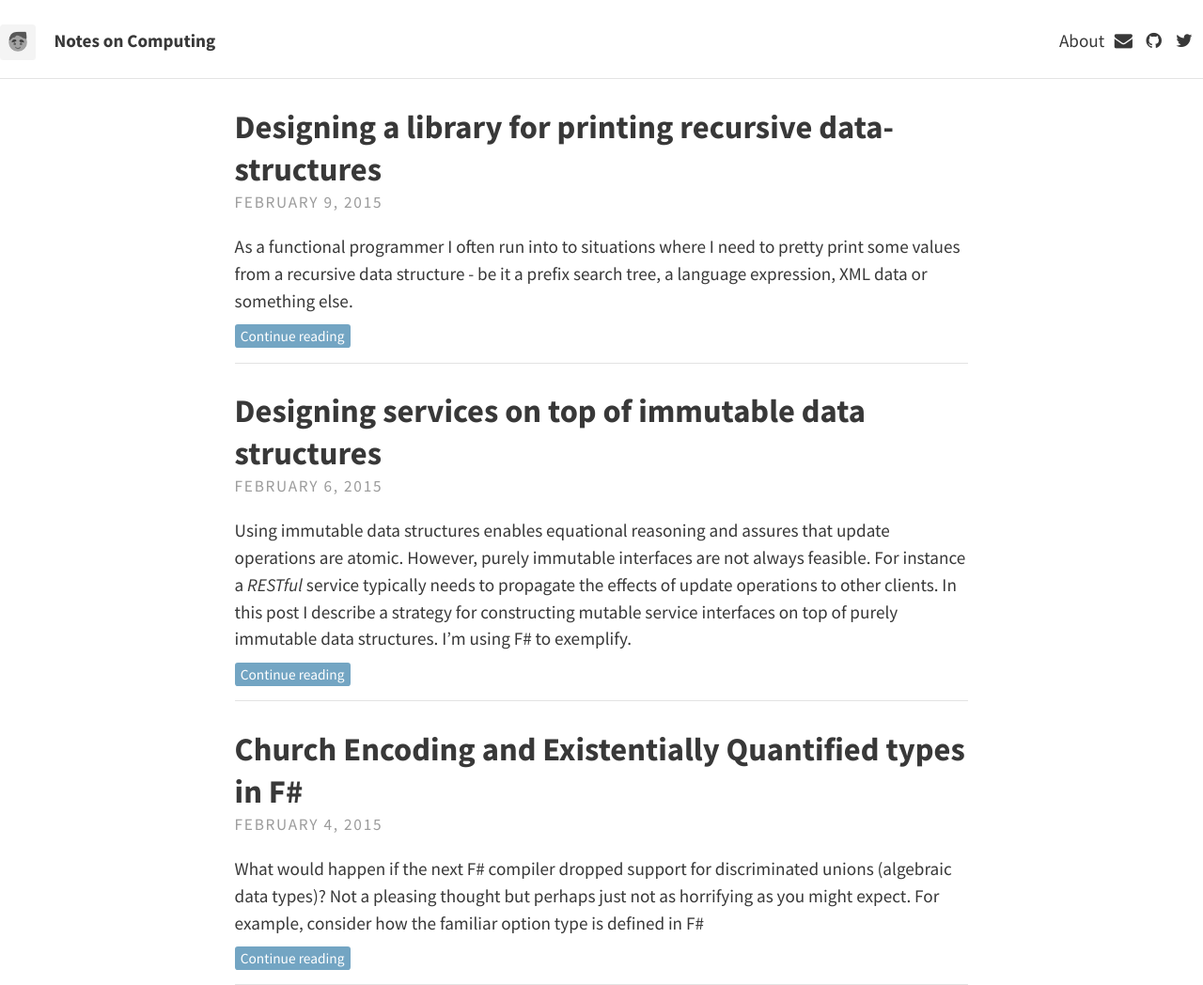
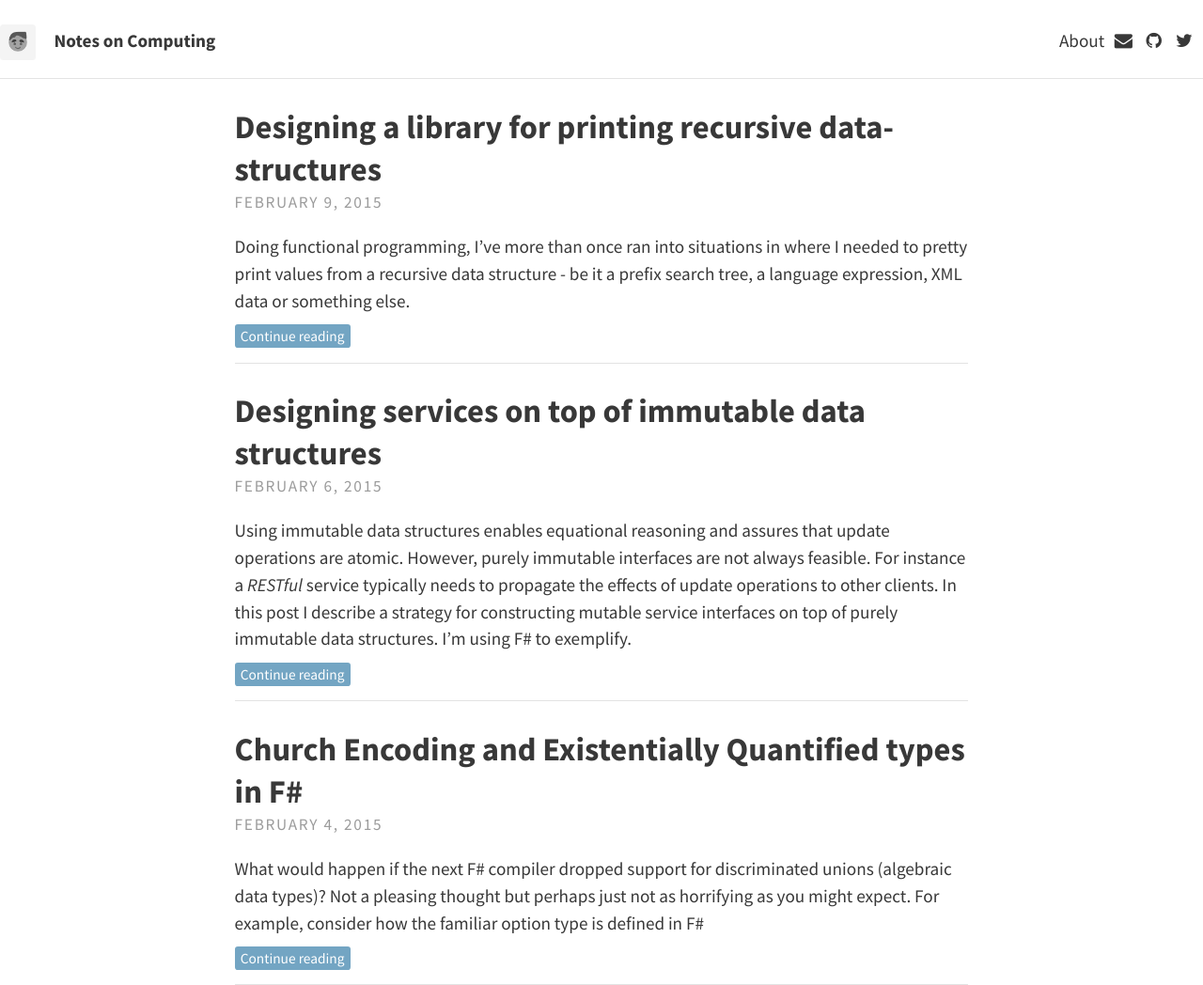
Before and after one commit to jobjo/jobjo.github.io, a Jekyll site: the page built from index.html, in a window 1280 px wide. Shown: the whole page at 94% size. Built offline with Jekyll 4.4.1, drawn with Linux system fonts in a browser that asks for light colours; nearby versions of some CDN libraries; the list of posts is cut into pages by our own code; some of the changed lines change nothing that is shown.

Commit message:
print article continued

```diff
--- a/_posts/2015-02-09-tree-printer.md
+++ b/_posts/2015-02-09-tree-printer.md
@@ -2,12 +2,13 @@
 layout: post
 title: Designing a library for printing recursive data-structures
 ---
-As a functional programmer I often run into to situations where I need to pretty print some values from a recursive data structure - be it a prefix search tree, a language expression, XML data or something else.
+Doing functional programming, I've more than once ran into situations in where I needed to pretty print values from a recursive data structure - be it a prefix search tree, a language expression, XML data or something else.
 
-Getting tired of having to implement the same type of functions for printing values (often for debugging purposes) I decided to generalize the pattern. In this post I discuss the design of a tiny library for solving this particular problem. To be fair the solutions itself is rather trivial but it provides a good opportunity to touch on quite a few different concepts in library design.
+Getting tired of having to implement the same type of functions for printing values (often for debugging purposes) I decided to generalize the pattern. In this post I discuss the design of a tiny library for solving this particular problem. This is not a hard problem but it provides a good opportunity to touch on some of the fundamental concepts of functional programming.
+
 
 ## The Problem
-To give a concrete example - Consider a type representing XML data:
+To give a motivating example - Consider a type representing XML data:
 
 {% highlight fsharp %}
 type Attribute = string * string
@@ -18,7 +19,9 @@
 
 An `Attribute` is key-value pair and an `XML` node is either some text or a node with attributes and a list of children.
 
-Given a value of this type we'd like to be able to render it as a nested set of blocks with proper indentation levels. What would a library for such a thing look like? It's clear that we need some kind of abstraction so let's start by giving it a name. I call it `Printer`. What kind of operations are needed in order satisfy the initial requirements? It's clean that we need a function for turning a printer into a string:
+Given a value of this type we'd like to be able to render it as a nested set of blocks with proper indentation levels. What would a library for such a thing look like?
+
+It's clear that we need some kind of abstraction so let's start by giving it a name. I call it `Printer`. What kind of operations are needed in order satisfy the initial requirements? It's clear that we need a function for turning a printer into a string:
 
 {% highlight fsharp %}
 /// Executes a printer, producing a string value.
@@ -159,8 +162,90 @@
 {% highlight fsharp %}
 let add p1 p2 = fun indent -> p1 indent + p2 indent
 {% endhighlight %}
-Which simply runs both printers concatenating their output.
+Which simply runs both printers and concatenates their output.
 
+We also need to ensure that the implementations is compatible with the constraints regarding semantics.
+
+First,  `print >> run` should be the identity function:
+
+{% highlight fsharp %}
+(print >> run) s                                                    =
+run (print s)                                                       =
+run (fun indent -> indent 0 s)                                      =
+(fun indent -> indent 0 s) (fun n s -> sprintf "%s%s" (space n) s)  =
+sprintf "%s%s" (space 0) s)                                         =
+s
+{% endhighlight %}
+
+We also need to check that a printer fulfills the monoid constraints for `add`
+and `empty`. Here is is the proof for left identity (2):
+
+{% highlight fsharp %}
+add p empty =
+fun indent -> p indent + empty indent                               =
+fun indent -> p indent + ((fun _ -> "") indent)                     =
+fun indent -> p indent + ""                                         =
+fun indent -> p indent                                              =
+p
+{% endhighlight %}
+In fact, these properties follow from the *monoid* properties of *string*. The proof is the other direction is symmetric. We also need to show that `add` is associative:
+
+{% highlight fsharp %}
+add p1 (add p2 p3)                                                  =
+fun ind -> p1 ind + ((add p2 p3) ind)                               =
+fun ind -> p1 ind + ((fun ind -> p2 ind + p3 ind)   ind)            =
+fun ind -> p1 ind + p2 ind + p3 ind                                 =
+fun ind -> (p1 ind + p2 ind) + p3 ind                               =
+add (add p1 p2) p3
+{% endhighlight %}
+
+Again, the proof relies on the associativity of string concatenation.
+
+To wrap it up, below is the complete listing of the implementation. I made the definition of `Printer` private, added a function for running printers with a custom indentation function. Finally added two operator aliases for `sequence` and `print`, and `add`:
+
+{% highlight fsharp %}
+open System
+
+/// A printer is a function from an indentation level to a list of strings.
+type Printer = private { Run : (int -> string -> string) -> string}
+
+/// Creates a printer.
+let private mkPrinter f = {Run = f}
+
+/// Creates a string of whitespace of the given length.
+let private space n = String.Join("", List.replicate (n * 2) " ")
+
+/// Create a printer from  a string.
+let print s = mkPrinter <| fun indent -> indent 0 s
+
+/// Indents a printer.
+let indent p = mkPrinter <| fun indent -> p.Run ((+) 1 >> indent)
+
+/// Runs a printer returning a string.
+let runWith indent p = p.Run indent
+
+/// Runs a printer returning a string.
+let run = runWith <| fun n -> sprintf "%s%s\n" (space n)
+
+/// An empty printer.
+let empty = mkPrinter <| fun _ -> ""
+
+/// Adds two printers.
+let add tp1 tp2 = mkPrinter <| fun indent ->
+     tp1.Run indent + tp2.Run indent
+
+/// Concatenates a sequence of printers.
+let sequence ps = Seq.fold add empty ps
+
+/// Short for sequence.
+let (!<) = sequence
+
+/// Short for add.
+let (<+>) = add
+
+/// Short for print.
+let (!) = print
+{% endhighlight %}
 
 <!--
 Thinking of the library as a small embedded domains specific language (EDSL), there are broadly speaking two implementation strategies - *Deep* versus *shallow* embedding. Deep embeddings use a data structure that preserves the expression structure of the operations; This generally enables more optimization capabilities and also makes it possible to provide multiple *interpreters*. In a shallow embedding no intermediate data structure is used for building up expression trees, instead the semantics of an operation is part of its definition.
```
